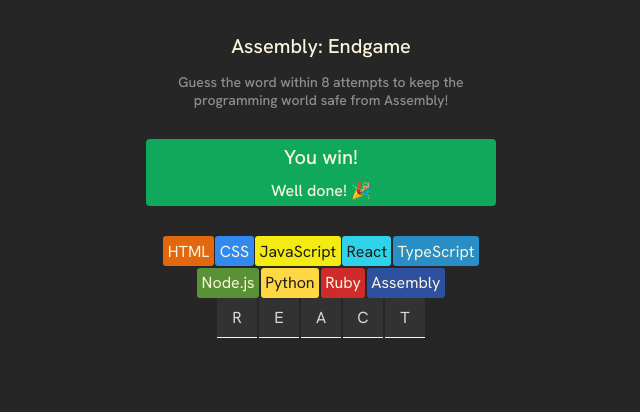
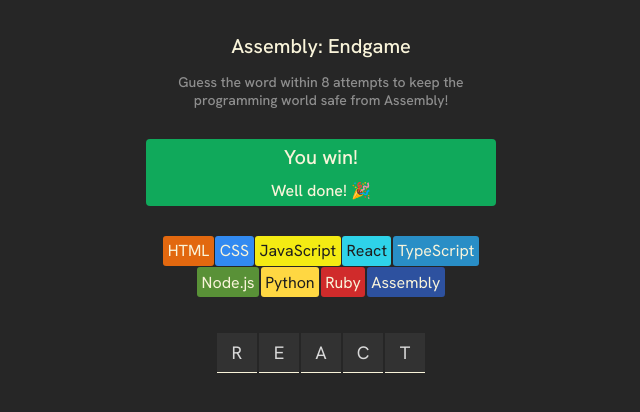
Before and after one commit to kennyvel/hangman, a React (Vite) app: page / in a window 1280 px wide. Shown: the top 412 px of the page, without its empty margins (319-959 px from the left). Built offline with nearby package versions, Linux system fonts and the light colour scheme.

Commit message:
Fixing instructions and language list centering
Using max-width on things that are being centered using flexbox makes the centering not work. To remedy this, I'm using "margin: 0 auto".

```diff
--- a/src/index.css
+++ b/src/index.css
@@ -27,6 +27,7 @@
     font-size: 0.875rem;
     font-weight: 500;
     max-width: 350px;
+    margin: 0 auto;
     color: #8E8E8E;
 }
 
@@ -40,24 +41,26 @@
     margin-block: 30px
 }
 
-section.game-status h2 {
+section.game-status > h2 {
     margin: 5px;
     font-size: 1.25rem;
     font-weight: 500;
 }
 
-section.game-status p {
+section.game-status > p {
     font-size: 1rem;
     font-weight: 500;
     margin: 5px;
 }
 
 section.language-list {
+    max-width: 350px;
+    margin: 0 auto;
     display: flex;
     flex-wrap: wrap;
     gap: 1.5px;
     justify-content: center;
-    max-width: 350px;
+    margin-bottom: 36px;
 }
 
 span.language {
@@ -76,8 +79,8 @@
     height: 40px;
     display: flex;
     justify-content: center;
-    text-align: center;
     align-items: center;
     background-color: #323232;
     border-bottom: 1px solid #F9F4DA;
+    font-size: 1.125rem;
 }
```
